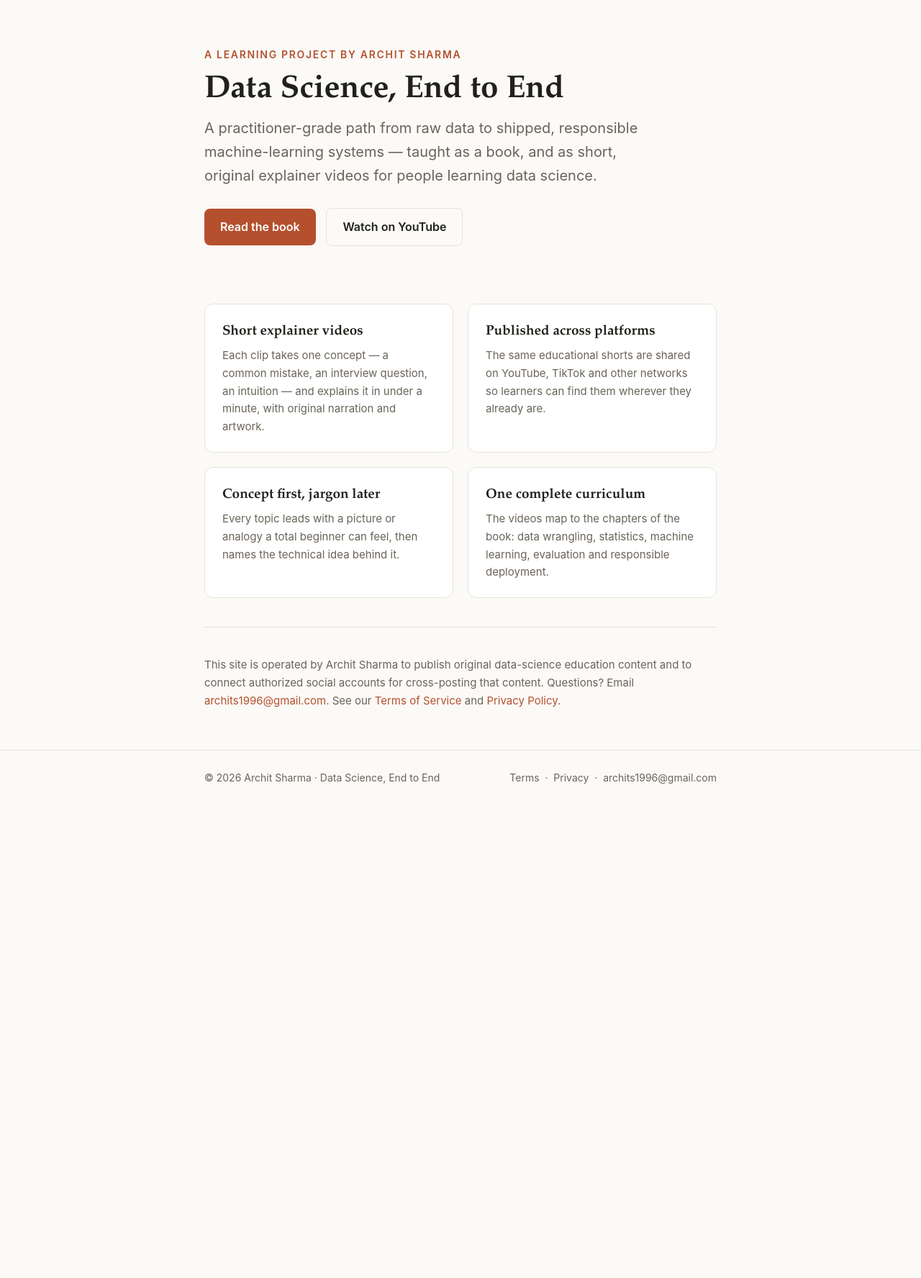
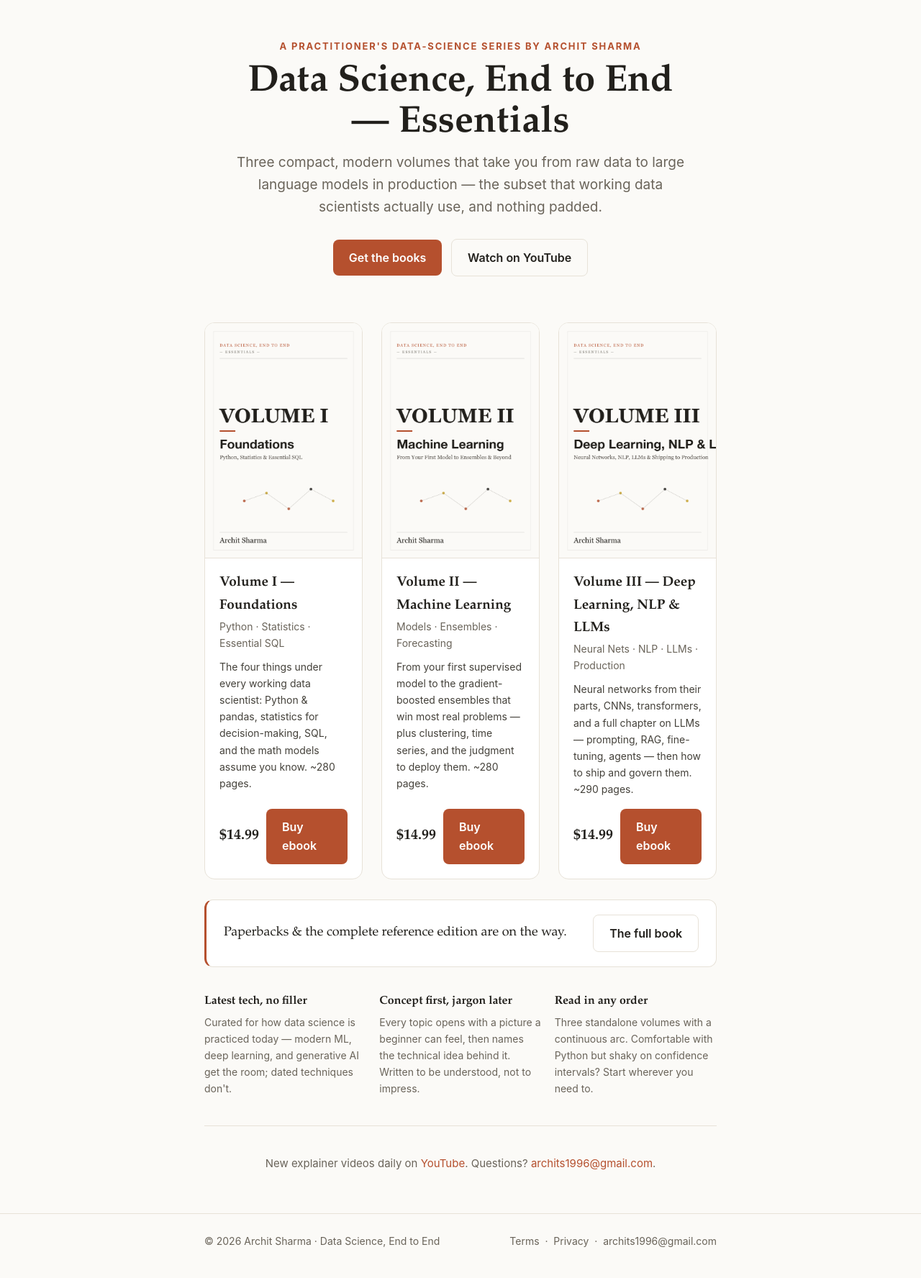
Before and after one commit to nometria/dsee-social, a Flask app: page / in a window 1280 px wide. Shown: the part 74-1850 px from the top of the page at 72% size. Before the commit the page ends 1163 px from the top, so only its background shows below. Run offline with Flask 3, Linux system fonts and the light colour scheme.

Commit message:
Rebuild homepage as book landing page (3 Essentials volumes + Gumroad buy links + covers)

```diff
--- a/templates/index.html
+++ b/templates/index.html
@@ -1,44 +1,84 @@
 {% extends "base.html" %}
-{% block title %}{{ brand }}{% endblock %}
+{% block title %}{{ brand }} — the book series{% endblock %}
 {% block content %}
-<section class="hero">
-  <div class="kicker">A learning project by {{ author }}</div>
-  <h1>Data Science, End to End</h1>
-  <p class="lead">A practitioner-grade path from raw data to shipped, responsible machine-learning
-  systems — taught as a book, and as short, original explainer videos for people learning data science.</p>
-  <a class="btn" href="{{ book_url }}">Read the book</a>
-  <a class="btn ghost" href="{{ youtube }}">Watch on YouTube</a>
+<style>
+  .hero2 { padding: 54px 0 20px; text-align: center; }
+  .hero2 .kicker { color: var(--terracotta); font-size: 13px; letter-spacing: .14em; text-transform: uppercase; font-weight: 700; }
+  .hero2 h1 { font-family: var(--serif); font-size: clamp(32px, 5vw, 52px); line-height: 1.08; margin: 12px 0 10px; font-weight: 600; }
+  .hero2 p.lead { font-size: 19px; color: var(--muted); max-width: 640px; margin: 0 auto 24px; }
+  .hero2 .ctas .btn { margin: 4px; }
+  .books { display: grid; grid-template-columns: repeat(3, 1fr); gap: 26px; margin: 40px 0 8px; }
+  .vol { background: var(--card); border: 1px solid var(--rule); border-radius: 14px; overflow: hidden; display: flex; flex-direction: column; }
+  .vol img { width: 100%; aspect-ratio: 2/3; object-fit: cover; border-bottom: 1px solid var(--rule); background: #FBFAF7; }
+  .vol .body { padding: 18px 20px 20px; display: flex; flex-direction: column; flex: 1; }
+  .vol h3 { font-family: var(--serif); font-size: 19px; margin: 0 0 2px; font-weight: 600; }
+  .vol .sub { color: var(--muted); font-size: 14px; margin: 0 0 10px; }
+  .vol p { color: #44413a; font-size: 14px; margin: 0 0 16px; flex: 1; }
+  .vol .row { display: flex; align-items: center; justify-content: space-between; gap: 10px; }
+  .vol .price { font-family: var(--serif); font-size: 20px; color: var(--ink); font-weight: 600; }
+  .band { background: #fff; border: 1px solid var(--rule); border-left: 3px solid var(--terracotta); border-radius: 12px; padding: 20px 24px; margin: 28px 0; display: flex; align-items: center; justify-content: space-between; gap: 16px; flex-wrap: wrap; }
+  .band .t { font-family: var(--serif); font-size: 18px; }
+  .feat { display: grid; grid-template-columns: repeat(3, 1fr); gap: 18px; margin: 34px 0; }
+  .feat .f h4 { font-family: var(--serif); margin: 0 0 4px; font-size: 16px; }
+  .feat .f p { margin: 0; color: var(--muted); font-size: 14px; }
+  @media (max-width: 760px) { .books, .feat { grid-template-columns: 1fr; } }
+</style>
+
+<section class="hero2">
+  <div class="kicker">A practitioner's data-science series by {{ author }}</div>
+  <h1>Data Science, End to End<br>— Essentials</h1>
+  <p class="lead">Three compact, modern volumes that take you from raw data to large language models in production — the subset that working data scientists actually use, and nothing padded.</p>
+  <div class="ctas">
+    <a class="btn" href="#books">Get the books</a>
+    <a class="btn ghost" href="{{ youtube }}">Watch on YouTube</a>
+  </div>
 </section>
 
-<div class="grid">
-  <div class="card">
-    <h3>Short explainer videos</h3>
-    <p>Each clip takes one concept — a common mistake, an interview question, an intuition —
-    and explains it in under a minute, with original narration and artwork.</p>
+<section id="books">
+  <div class="books">
+    <div class="vol">
+      <img src="{{ url_for('static', filename='covers/vol1.png') }}" alt="Volume I — Foundations">
+      <div class="body">
+        <h3>Volume I — Foundations</h3>
+        <div class="sub">Python · Statistics · Essential SQL</div>
+        <p>The four things under every working data scientist: Python & pandas, statistics for decision-making, SQL, and the math models assume you know. ~280 pages.</p>
+        <div class="row"><span class="price">$14.99</span><a class="btn" href="https://fitoorihouse.gumroad.com/l/gclorp">Buy ebook</a></div>
+      </div>
+    </div>
+    <div class="vol">
+      <img src="{{ url_for('static', filename='covers/vol2.png') }}" alt="Volume II — Machine Learning">
+      <div class="body">
+        <h3>Volume II — Machine Learning</h3>
+        <div class="sub">Models · Ensembles · Forecasting</div>
+        <p>From your first supervised model to the gradient-boosted ensembles that win most real problems — plus clustering, time series, and the judgment to deploy them. ~280 pages.</p>
+        <div class="row"><span class="price">$14.99</span><a class="btn" href="https://fitoorihouse.gumroad.com/l/isqfh">Buy ebook</a></div>
+      </div>
+    </div>
+    <div class="vol">
+      <img src="{{ url_for('static', filename='covers/vol3.png') }}" alt="Volume III — Deep Learning, NLP & LLMs">
+      <div class="body">
+        <h3>Volume III — Deep Learning, NLP & LLMs</h3>
+        <div class="sub">Neural Nets · NLP · LLMs · Production</div>
+        <p>Neural networks from their parts, CNNs, transformers, and a full chapter on LLMs — prompting, RAG, fine-tuning, agents — then how to ship and govern them. ~290 pages.</p>
+        <div class="row"><span class="price">$14.99</span><a class="btn" href="https://fitoorihouse.gumroad.com/l/lzydj">Buy ebook</a></div>
+      </div>
+    </div>
   </div>
-  <div class="card">
-    <h3>Published across platforms</h3>
-    <p>The same educational shorts are shared on YouTube, TikTok and other networks so learners
-    can find them wherever they already are.</p>
+
+  <div class="band">
+    <span class="t">Paperbacks &amp; the complete reference edition are on the way.</span>
+    <a class="btn ghost" href="{{ book_url }}">The full book</a>
   </div>
-  <div class="card">
-    <h3>Concept first, jargon later</h3>
-    <p>Every topic leads with a picture or analogy a total beginner can feel, then names the
-    technical idea behind it.</p>
-  </div>
-  <div class="card">
-    <h3>One complete curriculum</h3>
-    <p>The videos map to the chapters of the book: data wrangling, statistics, machine learning,
-    evaluation and responsible deployment.</p>
-  </div>
-</div>
+</section>
+
+<section class="feat">
+  <div class="f"><h4>Latest tech, no filler</h4><p>Curated for how data science is practiced today — modern ML, deep learning, and generative AI get the room; dated techniques don't.</p></div>
+  <div class="f"><h4>Concept first, jargon later</h4><p>Every topic opens with a picture a beginner can feel, then names the technical idea behind it. Written to be understood, not to impress.</p></div>
+  <div class="f"><h4>Read in any order</h4><p>Three standalone volumes with a continuous arc. Comfortable with Python but shaky on confidence intervals? Start wherever you need to.</p></div>
+</section>
 
 <hr class="rule">
-
-<p style="color:var(--muted); font-size:15px;">
-  This site is operated by {{ author }} to publish original data-science education content and to
-  connect authorized social accounts for cross-posting that content. Questions? Email
-  <a href="mailto:{{ contact }}">{{ contact }}</a>. See our
-  <a href="/terms">Terms of Service</a> and <a href="/privacy">Privacy Policy</a>.
+<p style="color:var(--muted); font-size:15px; text-align:center;">
+  New explainer videos daily on <a href="{{ youtube }}">YouTube</a>. Questions? <a href="mailto:{{ contact }}">{{ contact }}</a>.
 </p>
 {% endblock %}
```
Also changed, not shown: static/covers/vol1.png (added), static/covers/vol2.png (added), static/covers/vol3.png (added).
